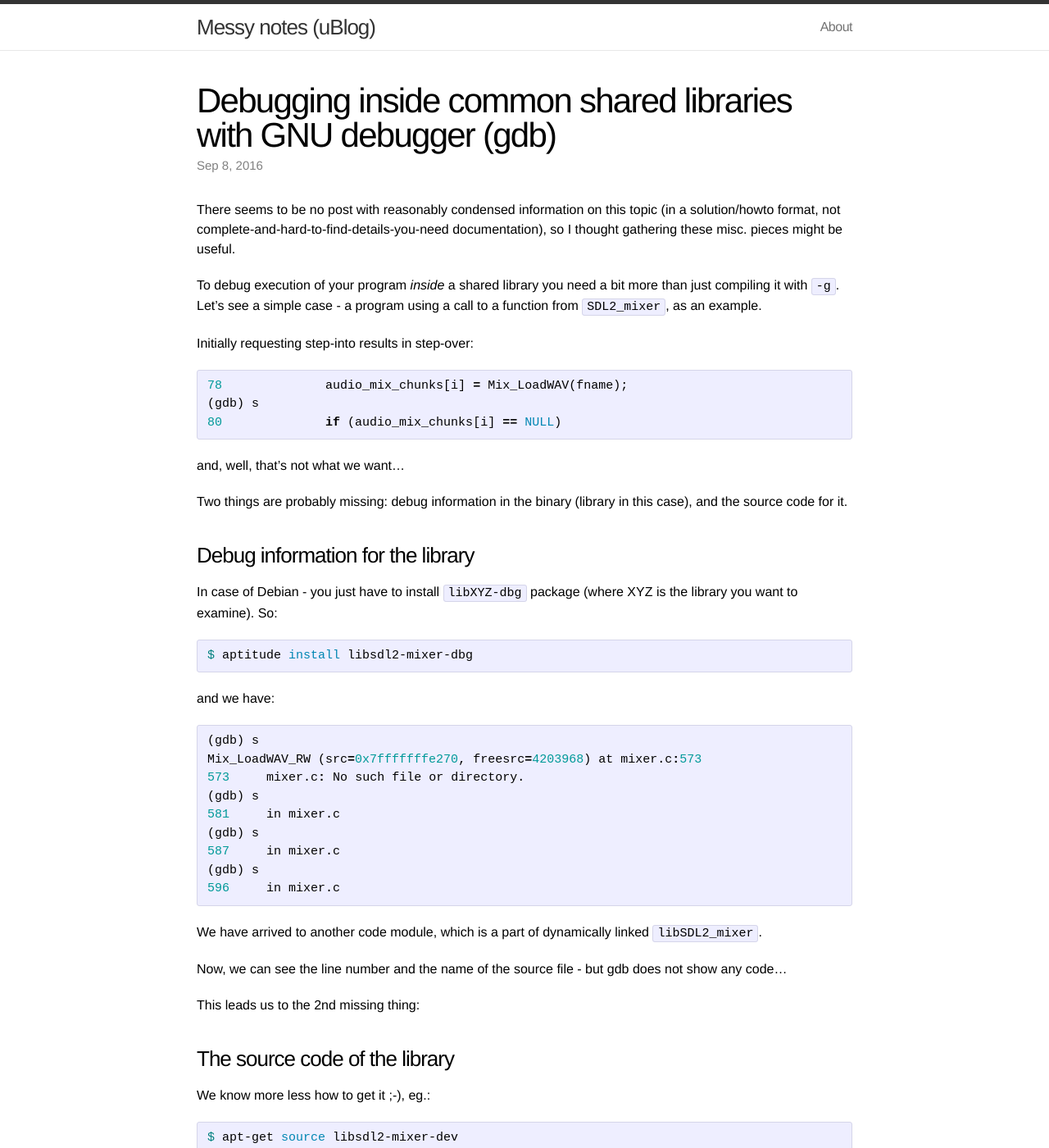
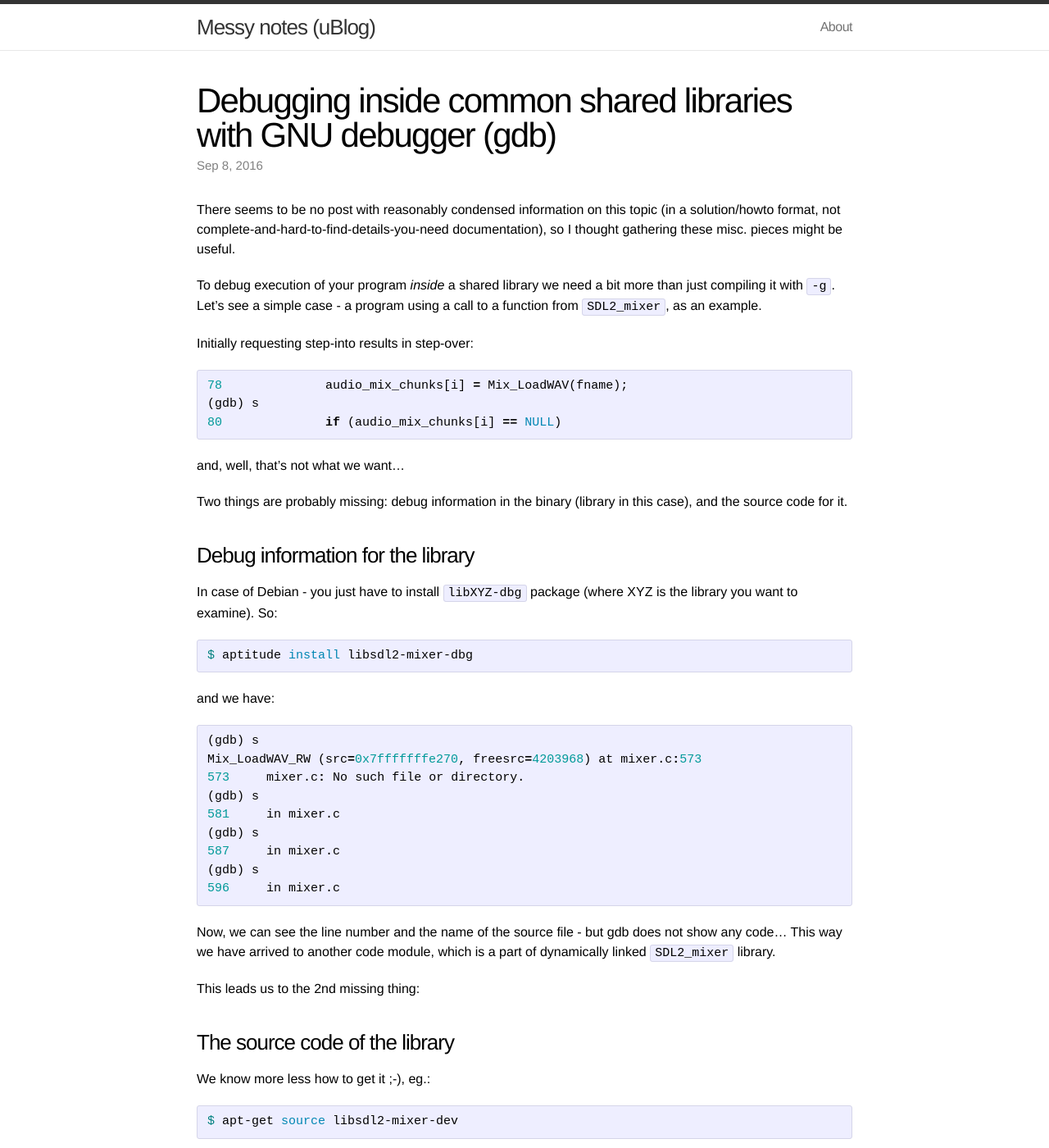
Before and after one commit to t-w/t-w.github.io, a Jekyll site: the page built from _posts/2016-09-08-gdb_shared_lib.markdown, in a window 1280 px wide and 1400 px high. Shown: the whole window at 82% size. Built offline with Jekyll 4.4.1, drawn with Linux system fonts in a browser that asks for light colours.

Commit message:
Text corrected.

```diff
--- a/_posts/2016-09-08-gdb_shared_lib.markdown
+++ b/_posts/2016-09-08-gdb_shared_lib.markdown
@@ -11,7 +11,7 @@ complete-and-hard-to-find-details-you-need documentation),
 so I thought gathering these misc. pieces might be useful.
 
 To debug execution of your program _inside_ a shared library
-you need a bit more than just compiling it with `-g`.
+we need a bit more than just compiling it with `-g`.
 Let's see a simple case - a program using a call to a function
 from `SDL2_mixer`, as an example.
 
@@ -50,10 +50,9 @@ Mix_LoadWAV_RW (src=0x7fffffffe270, freesrc=4203968) at mixer.c:573
 596     in mixer.c
 {% endhighlight %}
 
-We have arrived to another code module, which is a part of dynamically linked `libSDL2_mixer`.
-
 Now, we can see the line number and the name of the source file - but gdb
-does not show any code...
+does not show any code... This way we have arrived to another code module,
+which is a part of dynamically linked `SDL2_mixer` library.
 
 This leads us to the 2nd missing thing:
 
```
